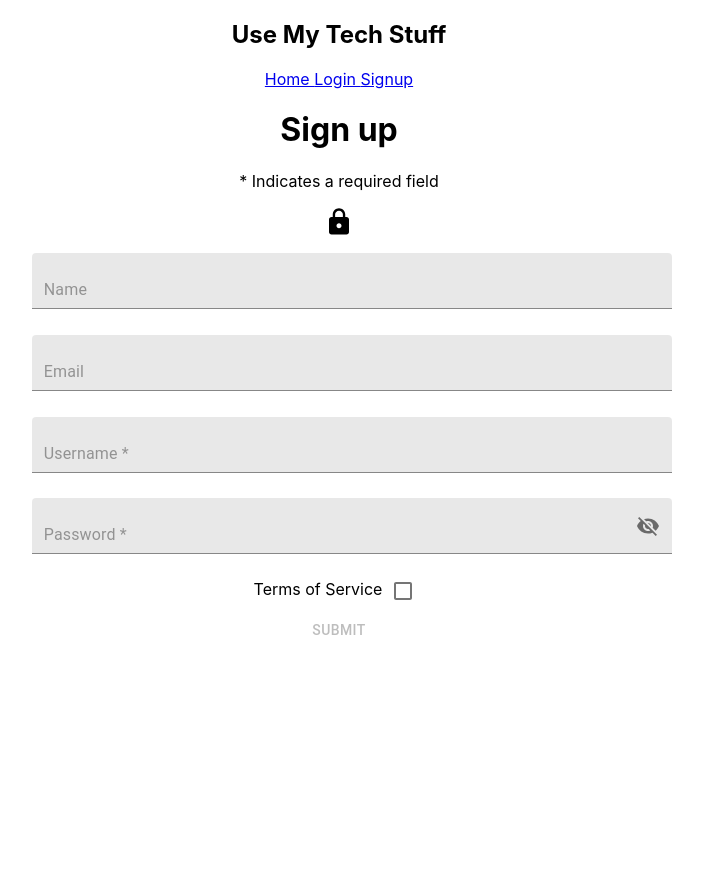
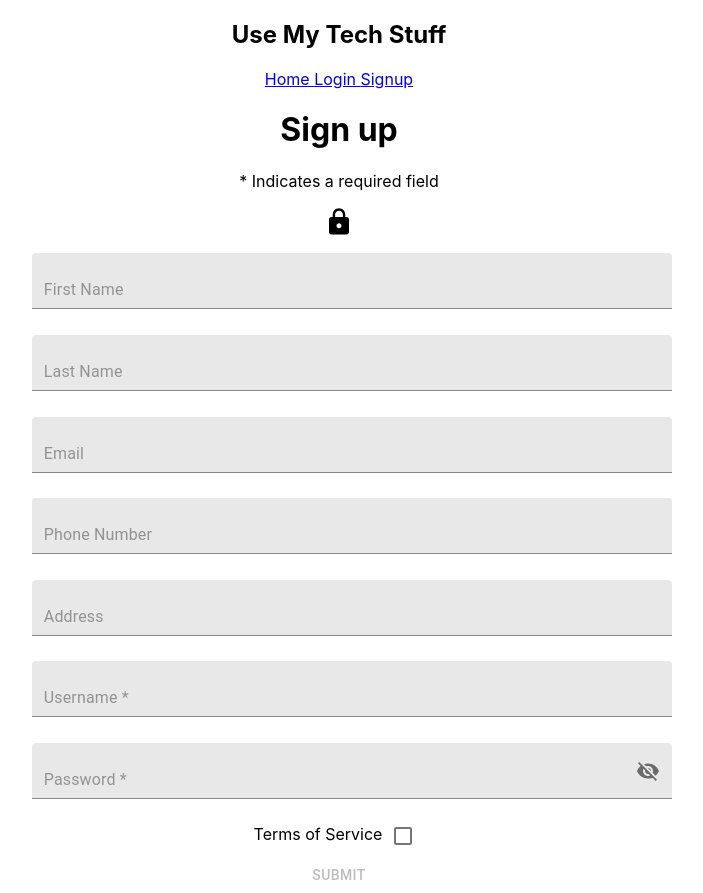
Before and after one commit to Use-My-Tech-Stuff-Project/front-end, a React (Create React App) app: page /signup in a window 1280 px wide. Shown: the whole page, without its empty margins (301-1004 px from the left). Before the commit the page ends 800 px from the top, so only its background shows below. Built offline with nearby package versions, Linux system fonts and the light colour scheme.

Commit message:
added required fields

```diff
--- a/src/components/SignUp.js
+++ b/src/components/SignUp.js
@@ -5,13 +5,9 @@ import * as Yup from 'yup';
 import formSchema from '../validation/SignupSchema'
 import LockIcon from '@material-ui/icons/Lock'
 import IconButton from '@material-ui/core/IconButton';
-import Input from '@material-ui/core/Input';
 import FilledInput from '@material-ui/core/FilledInput';
-import OutlinedInput from '@material-ui/core/OutlinedInput';
-import InputLabel from '@material-ui/core/InputLabel';
 import InputAdornment from '@material-ui/core/InputAdornment';
 import FormHelperText from '@material-ui/core/FormHelperText';
-import FormControl from '@material-ui/core/FormControl';
 import Visibility from '@material-ui/icons/Visibility';
 import VisibilityOff from '@material-ui/icons/VisibilityOff';
 
@@ -19,18 +15,24 @@ import VisibilityOff from '@material-ui/icons/VisibilityOff';
 
 
 const initailFormValues = {
-    name:'',
+    firstname:'',
+    lastname:'',
     email: '',
+    phone: '',
     username:'',
+    address: '',
     password:'',
     terms: false,
     showPassword: false,
   }
 
   const initailFormErrors = {
-    name:'',
+    firstName:'',
+    lastName:'',
     email: '',
+    phone:'',
     username:'',
+    address: '',
     password:'',
     terms: false,
     ShowPassword: false
@@ -136,12 +138,25 @@ export default function SignUp () {
                         <TextField
                         style={makeStyles().input}
                         type='text'
-                        name='name'
-                        value={formValues.name}
+                        name='firstname'
+                        value={formValues.firstname}
                         onChange={onInputChange}
                         helperText={formErrors.name}
                         variant='filled'
-                        placeholder='Name'
+                        placeholder='First Name'
+                        fullWidth = {true}
+                        />
+                    </label>
+                    <label>
+                        <TextField
+                        style={makeStyles().input}
+                        type='text'
+                        name='lastname'
+                        value={formValues.lastname}
+                        onChange={onInputChange}
+                        helperText={formErrors.name}
+                        variant='filled'
+                        placeholder='Last Name'
                         fullWidth = {true}
                         />
                     </label>
@@ -156,6 +171,32 @@ export default function SignUp () {
                         helperText={formErrors.email}
                         variant='filled'
                         placeholder="Email"
+                        fullWidth = {true}
+                        />
+                    </label>
+                    <label>
+                        <TextField
+                        style={makeStyles().input}
+                        type='text'
+                        name='phone'
+                        value={formValues.phone}
+                        onChange={onInputChange}
+                        helperText={formErrors.phone}
+                        variant='filled'
+                        placeholder='Phone Number'
+                        fullWidth = {true}
+                        />
+                    </label>
+                    <label>
+                        <TextField
+                        style={makeStyles().input}
+                        type='text'
+                        name='address'
+                        value={formValues.address}
+                        onChange={onInputChange}
+                        helperText={formErrors.address}
+                        variant='filled'
+                        placeholder='Address'
                         fullWidth = {true}
                         />
                     </label>
--- a/src/validation/SignupSchema.js
+++ b/src/validation/SignupSchema.js
@@ -3,9 +3,18 @@ import * as Yup from 'yup'
 
 const formSchema = Yup.object().shape({
 
-    name: Yup
+    firstname: Yup
       .string()
       .min(2, "Name must be at least 2 characters long."),
+
+    lastname: Yup
+    .string()
+    .min(2, "Name must be at least 2 characters long."),
+
+    address: Yup
+    .string()
+    .required("Address is required"),
+
     email: Yup
       .string()
       .email("Must be a valid email address"),
@@ -14,12 +23,20 @@ const formSchema = Yup.object().shape({
     username: Yup
       .string()
       .min(3,"Username must be at least 3 characters long")
+      .max(32, "Username can not be longer than 32 characters long")
       .required("Username is required"),
+
+    phone: Yup
+      .string()
+      .matches(/^((\\+[1-9]{1,4}[ \\-]*)|(\\([0-9]{2,3}\\)[ \\-]*)|([0-9]{2,4})[ \\-]*)*?[0-9]{3,4}?[ \\-]*[0-9]{3,4}?$/,
+        "Must be a valid phone number"
+      ),
+
 
     password: Yup
       .string()
-      .matches(/^(?=.*[a-z])(?=.*[A-Z])(?=.*[0-9])(?=.*[!@#\$%\^&\*])(?=.{8,})/,
-        "Must Contain 8 Characters  One Uppercase, One Lowercase, One Number and One Special Case Character"
+      .matches(/^(?=.*[a-z])(?=.*[A-Z])(?=.*[0-9])(?=.*[!@#\$%\^&\*])(?=.{7,})/,
+        "Must Contain 7 Characters  One Uppercase, One Lowercase, One Number and One Special Case Character"
       ),
 
 
```
